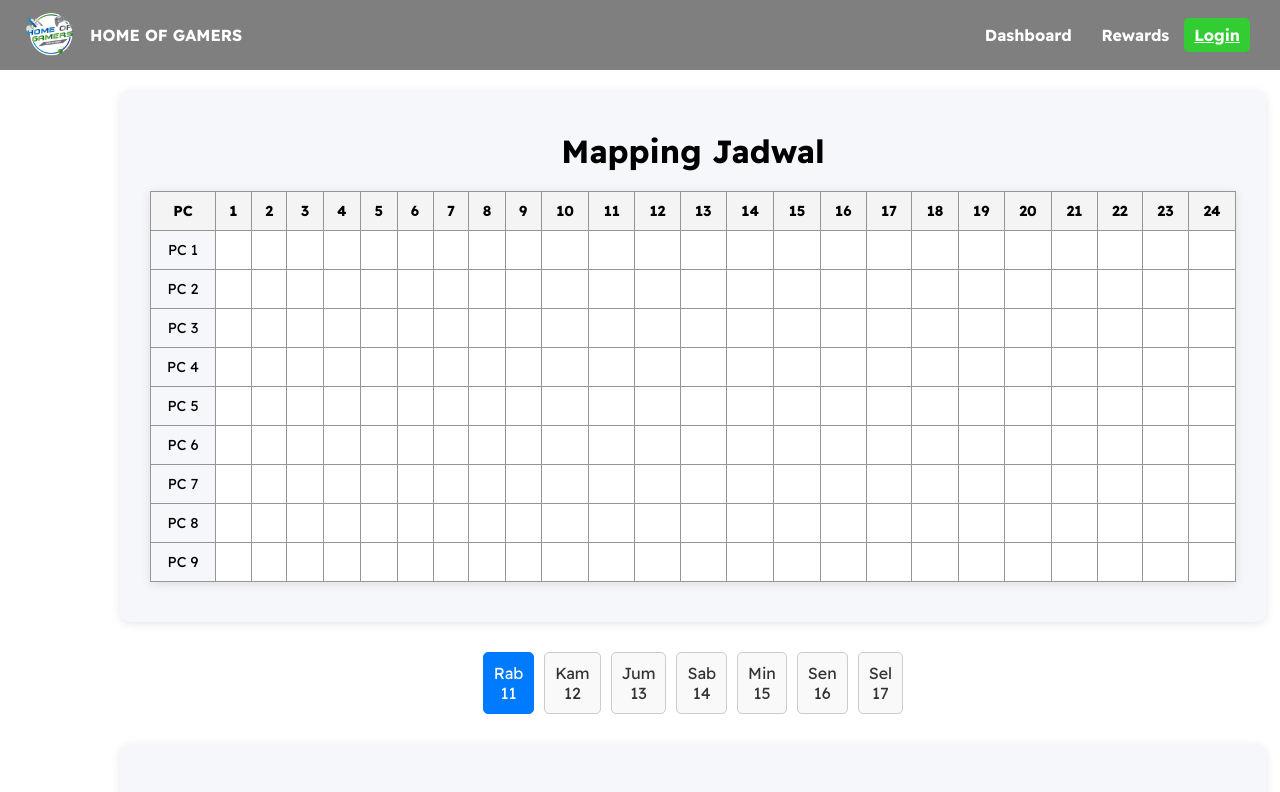
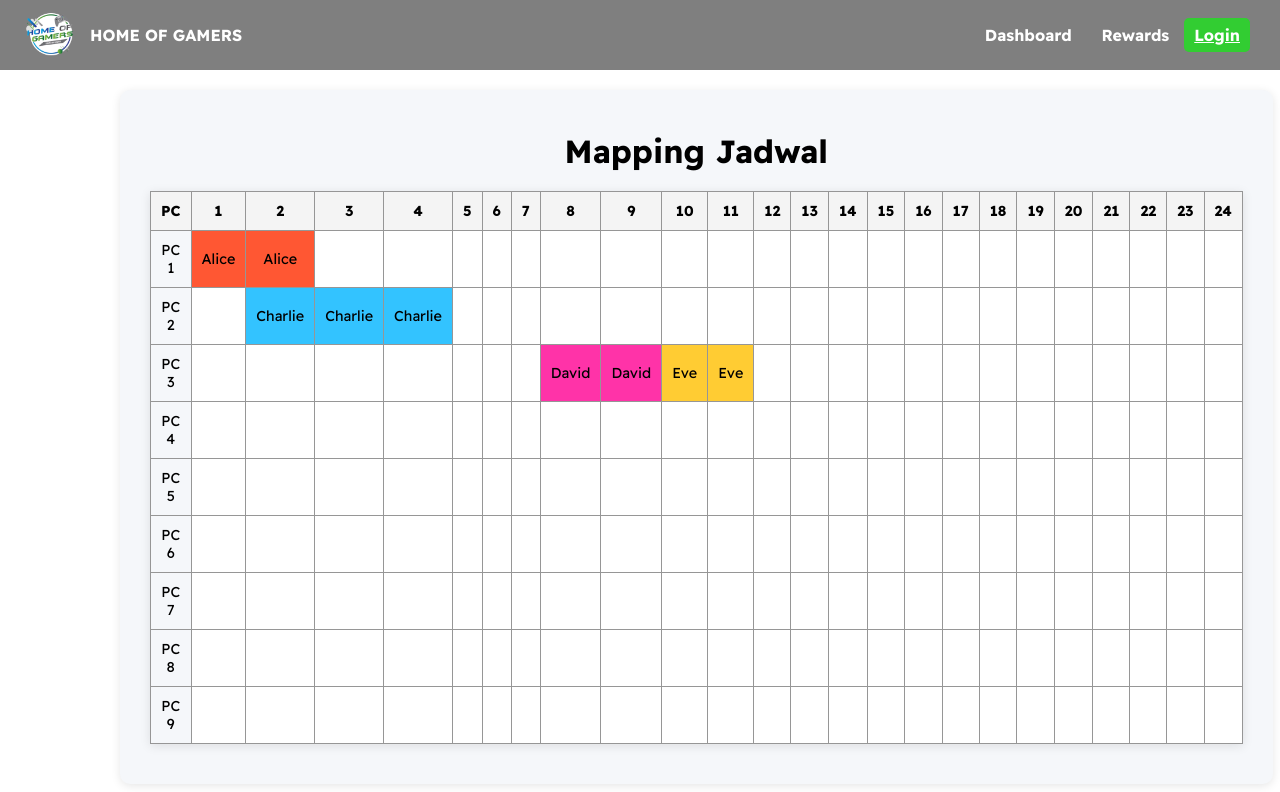
Before and after one commit to revalinocalvin/WebProjectHoG, a React (Create React App) app in the folder client/: page /dashboard in a window 1280 px wide. Shown: the top 792 px of the page. Built offline with nearby package versions, Linux system fonts and the light colour scheme; no server answers.

Commit message:
Added table cell function

```diff
--- a/client/src/components/Schedule.js
+++ b/client/src/components/Schedule.js
@@ -5,14 +5,16 @@ const Schedule = ({ selectedDate, newBooking }) => {
     const [bookings, setBookings] = useState([]);
 
     useEffect(() => {
-        if (selectedDate) {
-            const formattedDate = selectedDate.toISOString().split('T')[0];
-            fetch(`/api/bookings?date=${formattedDate}`)
-                .then(response => response.json())
-                .then(data => setBookings(data))
-                .catch(error => console.error('Error fetching bookings:', error));
-        }
-    }, [selectedDate]);
+        // Mock booking data for testing
+        const mockBookings = [
+            { pc: 'PC 1', start: 1, end: 3, name: 'Alice', color: '#ff5733' },
+            { pc: 'PC 2', start: 2, end: 5, name: 'Charlie', color: '#33c3ff' },
+            { pc: 'PC 3', start: 8, end: 10, name: 'David', color: '#ff33a8' },
+            { pc: 'PC 3', start: 10, end: 12, name: 'Eve', color: '#ffcc33' },
+        ];
+
+        setBookings(mockBookings);
+    }, []);
 
     useEffect(() => {
         if (newBooking) {
@@ -22,14 +24,23 @@ const Schedule = ({ selectedDate, newBooking }) => {
 
     const renderCells = (pc) => {
         const cells = [];
+
         for (let hour = 1; hour <= 24; hour++) {
-            const booking = bookings.find(booking => booking.pc === pc && hour >= booking.start && hour < booking.end);
-            cells.push(
-                <td key={hour} className={booking ? 'booked' : 'available'}>
-                    {booking ? 'Booked' : ''}
-                </td>
-            );
+            const booking = bookings.find(b => b.pc === pc && hour >= b.start && hour < b.end);
+
+            if (booking) {
+                // Fill the cell with the booking name and color
+                cells.push(
+                    <td key={hour} style={{ backgroundColor: booking.color }}>
+                        {booking.name}
+                    </td>
+                );
+            } else {
+                // Render an empty cell for available hours
+                cells.push(<td key={hour} className="available"></td>);
+            }
         }
+
         return cells;
     };
 
--- a/client/src/styles/schedule.css
+++ b/client/src/styles/schedule.css
@@ -18,12 +18,17 @@
     font-weight: bold;
 }
 
-.schedule-table .booked {
-    background-color: #ffcccb; /* Warna untuk sel yang dipesan */
+.booking-cell {
+    color: white; /* Change text color for better contrast */
+    border-radius: 4px; /* Rounded corners for the boxes */
+    position: relative; /* To center text */
+    height: 100%; /* Ensure full height */
+    display: flex; /* Use flexbox for centering */
+    align-items: center; /* Center vertically */
+    justify-content: center; /* Center horizontally */
+}
+
+.available {
+    background-color: #ffffff; /* Color for available cells */
     color: #333;
 }
-
-.schedule-table .available {
-    background-color: #ffffff; /* Warna untuk sel yang tersedia */
-    color: #333;
-}
```
